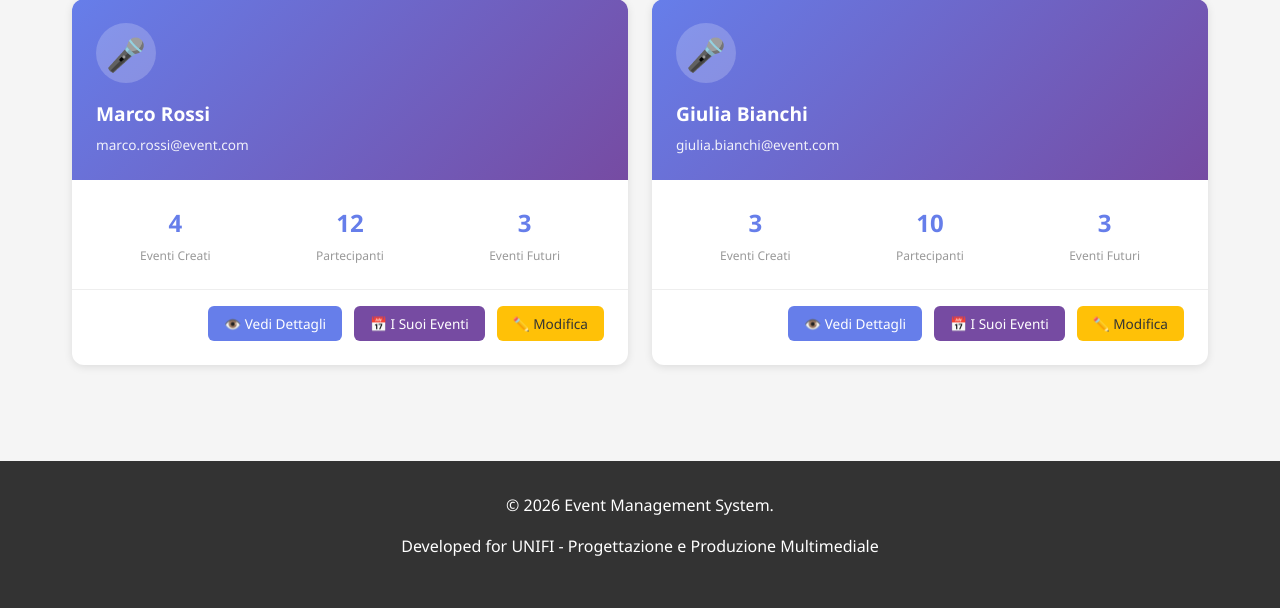
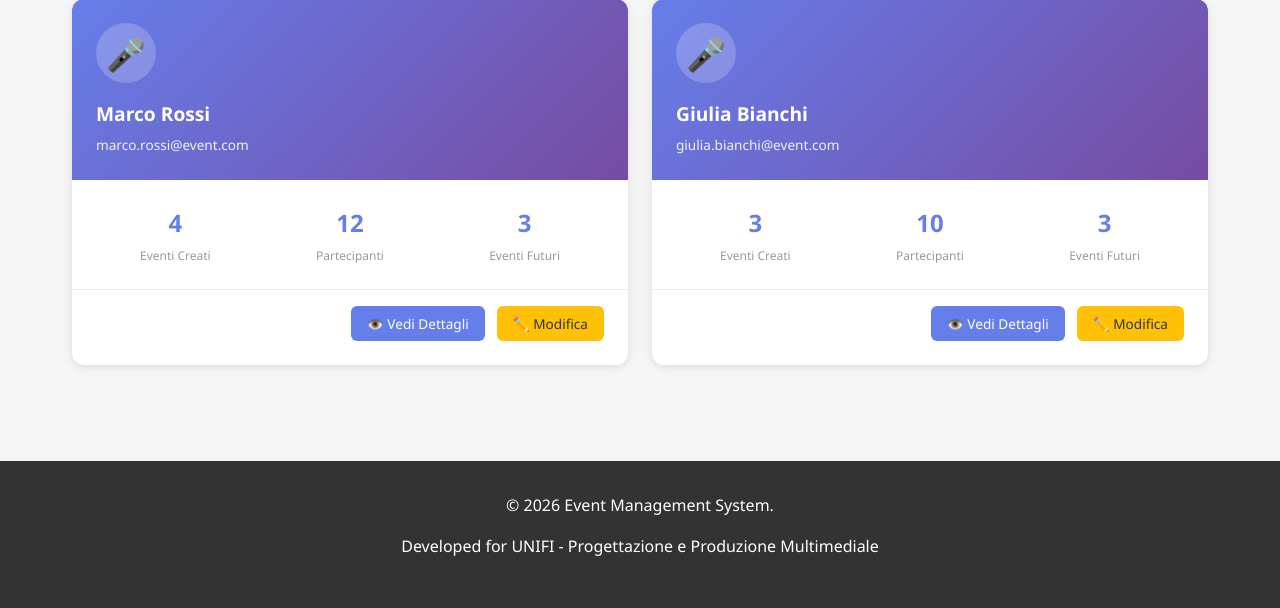
Before and after one commit to RiccardoFagiuoli/EventMenagementSystem, a Django app: page /users/admin/organizers/ in a window 1280 px wide. Shown: the part 860-1468 px from the top of the page. Run offline with Django 5.2, Linux system fonts and the light colour scheme; a user stored in the database is signed in; data comes from the database, SQL or seed files in the repository; both versions use the stored data as it was after the commit.

Commit message:
Reset db, modifica  event detail con tasto indietro, modifica organizer_list rimozione bottone superfluo

```diff
--- a/templates/events/event_detail.html
+++ b/templates/events/event_detail.html
@@ -338,6 +338,6 @@
 </div>
 
 <div style="margin-top: 2rem;">
-    <a href="{% url 'events:event_list' %}" class="btn btn-secondary">← Torna agli Eventi</a>
+    <a href="javascript:history.back()" class="btn btn-secondary"> ← Indietro </a>
 </div>
 {% endblock %}
--- a/templates/users/organizer_list.html
+++ b/templates/users/organizer_list.html
@@ -385,9 +385,9 @@
                 <a href="{% url 'users:user_detail' organizer.id %}" class="btn-sm btn-view">
                     👁️ Vedi Dettagli
                 </a>
-                <a href="{% url 'events:event_list' %}?organizer={{ organizer.id }}" class="btn-sm btn-events">
+                {% comment %}<a href="{% url 'events:event_list' %}?organizer={{ organizer.id }}" class="btn-sm btn-events">
                     📅 I Suoi Eventi
-                </a>
+                </a>{% endcomment %}
                 <a href="{% url 'admin:auth_user_change' organizer.id %}" class="btn-sm btn-edit">
                     ✏️ Modifica
                 </a>
```
Also changed, not shown: db.sqlite3.
